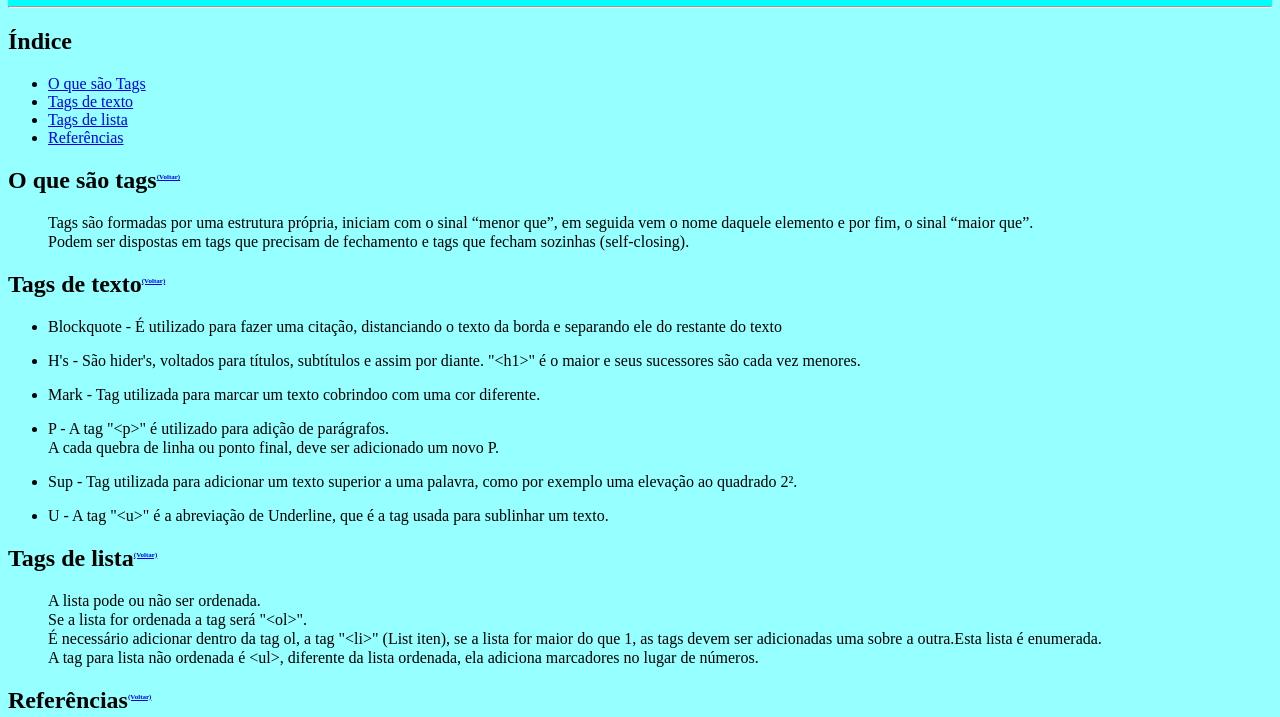
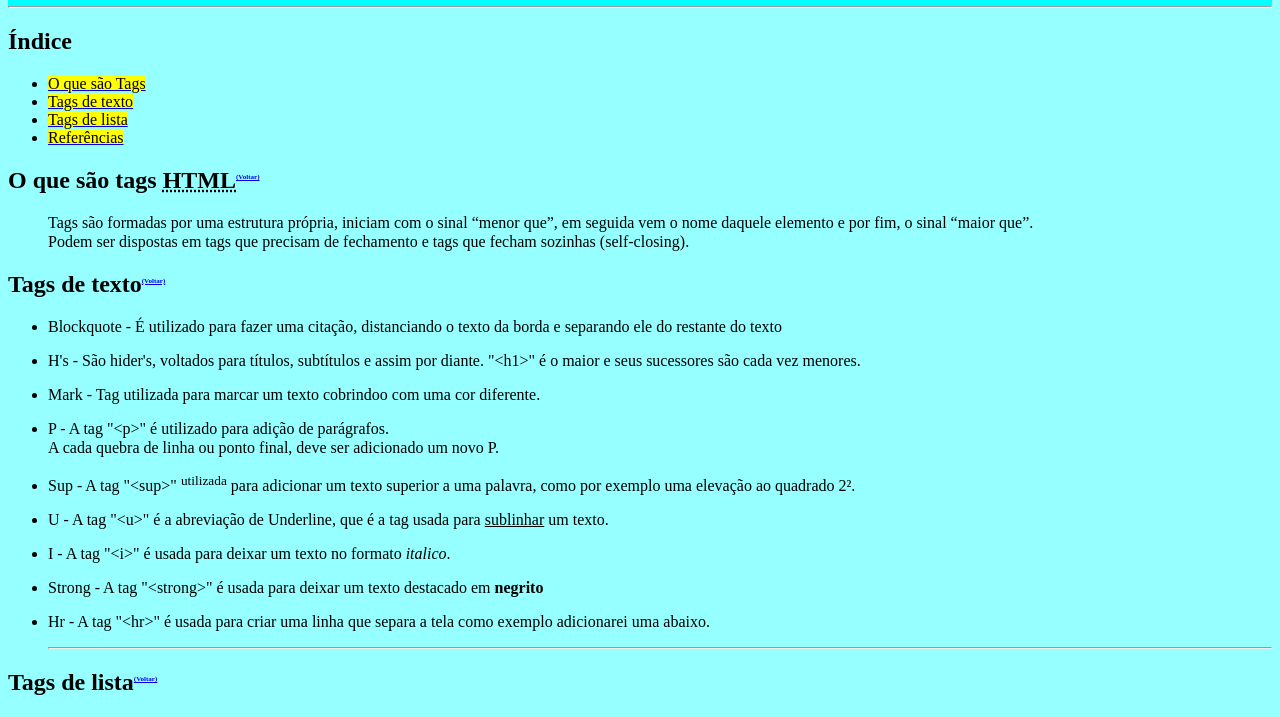
Before and after one commit to ViniCogo/Desafio-de-projeto, a plain HTML site: page index.html in a window 1280 px wide. Shown: the part 60-777 px from the top of the page. Drawn offline with Linux system fonts and the light colour scheme.

Commit message:
Adição de tags

```diff
--- a/index.html
+++ b/index.html
@@ -7,19 +7,19 @@
     </head>
     <Body style="background-color: #00ffff69;">
         <div style="background-color: aqua;">
-            <h1 id="home">Tags utilizadas durante o curso</h1>
+            <h1 id="home">Tags <abbr title="Linguagem de Marcação de HiperTexto">HTML</abbr> utilizadas durante o curso</h1>
             <hr />
         </div>
         <h2>Índice</h2>
 
         <ul>
-            <li><a href="#WhatIsTag">O que são Tags</a></li>
-            <li><a href="#TextTags">Tags de texto</a></li>
-            <li><a href="#ListTags">Tags de lista</a></li>
-            <li><a href="#References">Referências</a></li>
+            <li><a href="#WhatIsTag"><mark>O que são Tags</mark></a></li>
+            <li><a href="#TextTags"><mark>Tags de texto</mark></a></li>
+            <li><a href="#ListTags"><mark>Tags de lista</mark></a></li>
+            <li><a href="#References"><mark>Referências</mark></a></li>
         </ul>
 
-        <h2 id="WhatIsTag">O que são tags<sup style="font-size: 7;"><a href="#home">(Voltar)</a></sup></h2>
+        <h2 id="WhatIsTag">O que são tags <abbr title="Linguagem de Marcação de HiperTexto">HTML</abbr><sup style="font-size: 7;"><a href="#home">(Voltar)</a></sup></h2>
 
         <blockquote>
             <p class="textDistance">Tags são formadas por uma estrutura própria, iniciam com o sinal “menor que”, em seguida vem o nome daquele elemento e por fim, o sinal “maior que”.</p>
@@ -50,12 +50,28 @@
             </li>
             <li>
                 <p>
-                    Sup - Tag utilizada para adicionar um texto superior a uma palavra, como por exemplo uma elevação ao quadrado 2².
+                    Sup - A tag "&lt;sup&gt;" <sup>utilizada</sup> para adicionar um texto superior a uma palavra, como por exemplo uma elevação ao quadrado 2².
                 </p>
             </li>
             <li>
                 <p>
-                    U - A tag "&lt;u&gt;" é a abreviação de Underline, que é a tag usada para sublinhar um texto.
+                    U - A tag "&lt;u&gt;" é a abreviação de Underline, que é a tag usada para <u>sublinhar</u> um texto.
+                </p>
+            </li>
+            <li>
+                <p>
+                    I - A tag "&lt;i&gt;" é usada para deixar um texto no formato <i>italico</i>.
+                </p>
+            </li>
+            <li>
+                <p>
+                    Strong - A tag "&lt;strong&gt;" é usada para deixar um texto destacado em <strong>negrito</strong>
+                </p>
+            </li>
+            <li>
+                <p>
+                    Hr - A tag "&lt;hr&gt;" é usada para criar uma linha que separa a tela como exemplo adicionarei uma abaixo.
+                    <hr/>
                 </p>
             </li>
         </ul>
```
